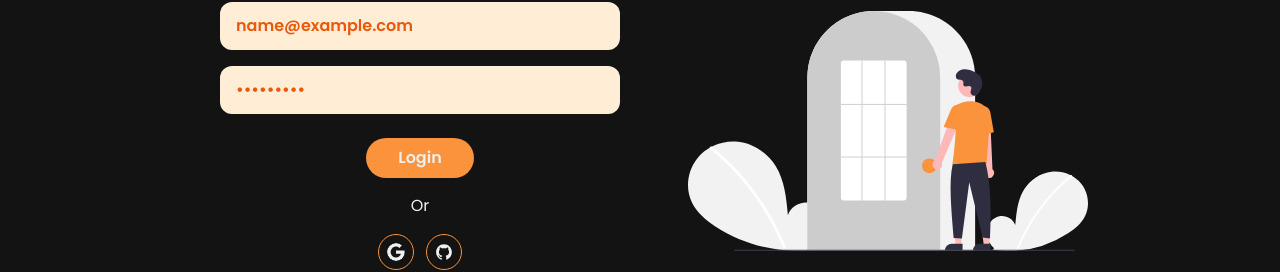
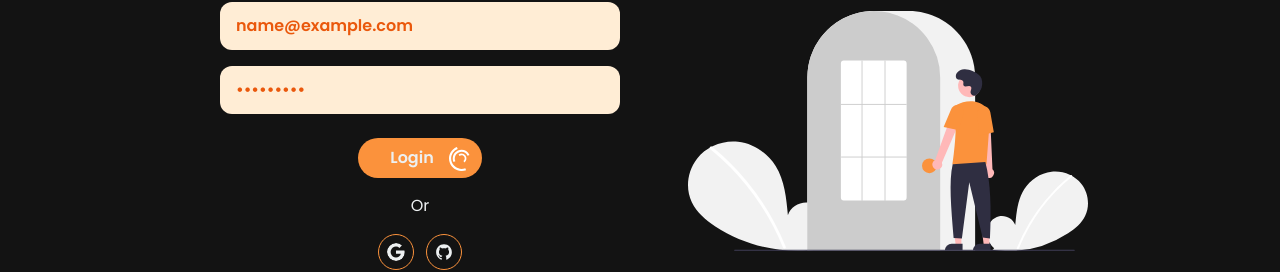
Before and after one commit to akibrahman/brand-shop-obsidian, a React (Vite) app: page /login in a window 1280 px wide. Both pictures are taken after typing "name@example.com", "Sample123" into the empty fields and a click on the input "Login". Shown: the part 218-490 px from the top of the page. Built offline with nearby package versions, Linux system fonts and the light colour scheme; no server answers; a web font is replaced by a local one.

Commit message:
login & registration button are updated with loading animation which will make user interface better

```diff
--- a/src/Components/AddProduct.jsx
+++ b/src/Components/AddProduct.jsx
@@ -6,6 +6,7 @@ import { AuthContext } from "./AuthProvider";
 const AddProduct = () => {
   const { isDark } = useContext(AuthContext);
   const data = useLoaderData();
+
   const handleForm = (e) => {
     e.preventDefault();
     const form = e.target;
--- a/src/Components/Banner.jsx
+++ b/src/Components/Banner.jsx
@@ -21,7 +21,7 @@ const Banner = () => {
     );
   } else {
     return (
-      <div className="border rounded-lg flex flex-col md:flex-row gap-10 xl:gap-0 items-center justify-between w-full md:w-[90%] mx-auto p-8 md:p-10 lg:p-20 mt-10">
+      <div className="border rounded-lg flex flex-col md:flex-row gap-10 xl:gap-0 items-center justify-between w-[95%] md:w-[90%] mx-auto p-8 md:p-10 lg:p-20 mt-10">
         <div className="">
           <p className="text-5xl md:text-6xl lg:text-7xl xl:text-8xl font-semibold md:leading-[70px] lg:leading-[100px] italic text-center md:text-left">
             <span className={`text-orange-400`}>New</span> <br /> Collection{" "}
--- a/src/Components/Login.jsx
+++ b/src/Components/Login.jsx
@@ -1,6 +1,7 @@
-import { useContext } from "react";
+import { useContext, useRef } from "react";
 import { AiOutlineGithub } from "react-icons/ai";
 import { BsGoogle } from "react-icons/bs";
+import { ThreeCircles } from "react-loader-spinner";
 import { Link, useLocation, useNavigate } from "react-router-dom";
 import { toast } from "react-toastify";
 import { AuthContext } from "./AuthProvider";
@@ -11,22 +12,26 @@ const Login = () => {
   const navigate = useNavigate();
   const { logInUser, googleLogin, githubLogin, isDark } =
     useContext(AuthContext);
+  const loader = useRef(null);
+
   const handleLogin = (e) => {
     e.preventDefault();
+    loader.current.firstChild.classList.add("pr-12");
+    loader.current.lastChild.classList.remove("hidden");
     const form = e.target;
     const email = form.email.value;
     const password = form.password.value;
     logInUser(email, password)
       .then(() => {
         navigate(location?.state ? location.state : "/");
-        console.log(location);
         toast.success("Successfully Logged In", {
           position: "top-center",
           autoClose: 2000,
         });
       })
       .catch((error) => {
-        console.log(error);
+        loader.current.firstChild.classList.remove("pr-12");
+        loader.current.lastChild.classList.add("hidden");
         if (error.code == "auth/invalid-login-credentials") {
           toast.error("Invalid user or password", {
             position: "top-center",
@@ -94,11 +99,29 @@ const Login = () => {
             type="password"
             name="password"
           />
-          <input
-            className="bg-orange-400 px-8 py-2 rounded-full font-semibold"
-            type="submit"
-            value="Login"
-          />
+          <div ref={loader} className="flex items-center relative">
+            <input //pr-12
+              className="bg-orange-400 px-8 py-2 rounded-full font-semibold"
+              type="submit"
+              value="Login"
+            />
+
+            <div className="hidden absolute right-2">
+              {/* hidden */}
+              <ThreeCircles
+                height="25"
+                width="25"
+                color="#fff"
+                wrapperStyle={{}}
+                wrapperClass=""
+                visible={true}
+                ariaLabel="three-circles-rotating"
+                outerCircleColor=""
+                innerCircleColor=""
+                middleCircleColor=""
+              />
+            </div>
+          </div>
           <p className="my-4">Or</p>
           <div className="flex gap-3">
             <BsGoogle
--- a/src/Components/Registration.jsx
+++ b/src/Components/Registration.jsx
@@ -1,7 +1,8 @@
 import { updateProfile } from "firebase/auth";
-import { useContext } from "react";
+import { useContext, useRef } from "react";
 import { AiOutlineGithub } from "react-icons/ai";
 import { BsGoogle } from "react-icons/bs";
+import { ThreeCircles } from "react-loader-spinner";
 import { Link, useNavigate } from "react-router-dom";
 import { toast } from "react-toastify";
 import { AuthContext } from "./AuthProvider";
@@ -11,8 +12,12 @@ const Registration = () => {
   const { AS, setAS, auth, createUser, githubLogin, googleLogin, isDark } =
     useContext(AuthContext);
   const navigate = useNavigate();
+  const loader = useRef(null);
+
   const handleRegistration = (e) => {
     e.preventDefault();
+    loader.current.firstChild.classList.add("pr-12");
+    loader.current.lastChild.classList.remove("hidden");
     const form = e.target;
     const name = form.name.value;
     const email = form.email.value;
@@ -23,18 +28,24 @@ const Registration = () => {
         position: "top-center",
         autoClose: 2000,
       });
+      loader.current.firstChild.classList.remove("pr-12");
+      loader.current.lastChild.classList.add("hidden");
       return;
     } else if (!/[A-Z]/.test(password)) {
       toast.warning("Password should have atleast one Uppercase", {
         position: "top-center",
         autoClose: 2000,
       });
+      loader.current.firstChild.classList.remove("pr-12");
+      loader.current.lastChild.classList.add("hidden");
       return;
     } else if (!/[@#$%&]/.test(password)) {
       toast.warning("Password should have atleast one Special character", {
         position: "top-center",
         autoClose: 2000,
       });
+      loader.current.firstChild.classList.remove("pr-12");
+      loader.current.lastChild.classList.add("hidden");
       return;
     }
     createUser(email, password)
@@ -52,14 +63,18 @@ const Registration = () => {
               autoClose: 2000,
             });
           })
-          .catch((error) =>
+          .catch((error) => {
+            loader.current.firstChild.classList.remove("pr-12");
+            loader.current.lastChild.classList.add("hidden");
             toast.error(error.code, {
               position: "top-center",
               autoClose: 2000,
-            })
-          );
+            });
+          });
       })
       .catch((error) => {
+        loader.current.firstChild.classList.remove("pr-12");
+        loader.current.lastChild.classList.add("hidden");
         toast.error(error.code, {
           position: "top-center",
           autoClose: 2000,
@@ -139,11 +154,29 @@ const Registration = () => {
             <input name="condition" type="checkbox" required />
             <p>Accept our Terms & Conditions</p>
           </div>
-          <input
-            className="bg-orange-400 px-8 py-2 rounded-full font-semibold"
-            type="submit"
-            value="Register"
-          />
+          <div ref={loader} className="flex items-center relative">
+            <input //pr-12
+              className="bg-orange-400 px-8 py-2 rounded-full font-semibold"
+              type="submit"
+              value="Register"
+            />
+
+            <div className="hidden absolute right-2">
+              {/* hidden */}
+              <ThreeCircles
+                height="25"
+                width="25"
+                color="#fff"
+                wrapperStyle={{}}
+                wrapperClass=""
+                visible={true}
+                ariaLabel="three-circles-rotating"
+                outerCircleColor=""
+                innerCircleColor=""
+                middleCircleColor=""
+              />
+            </div>
+          </div>
           <p className="my-4">Or</p>
           <div className="flex gap-3">
             <BsGoogle
```
